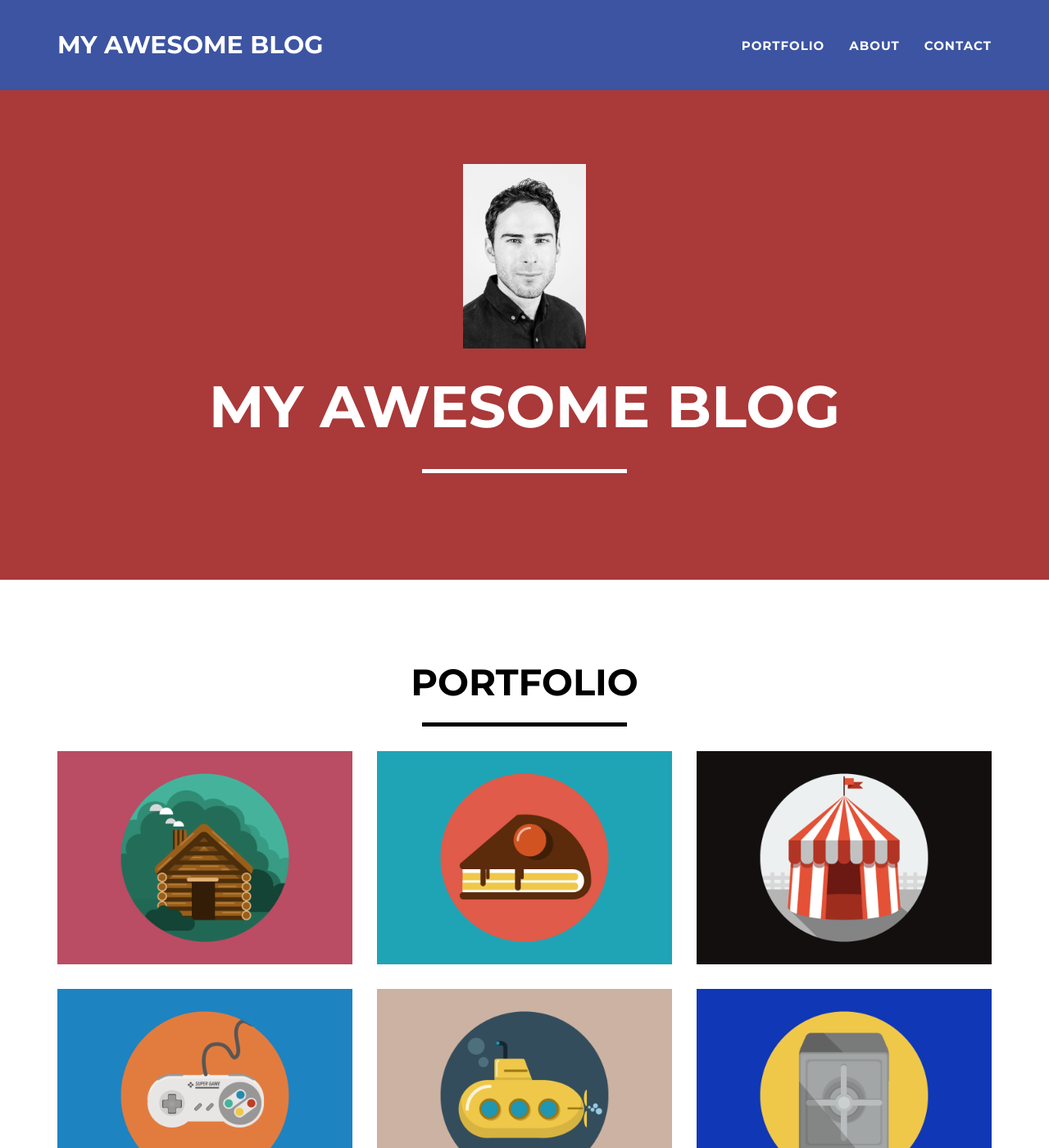
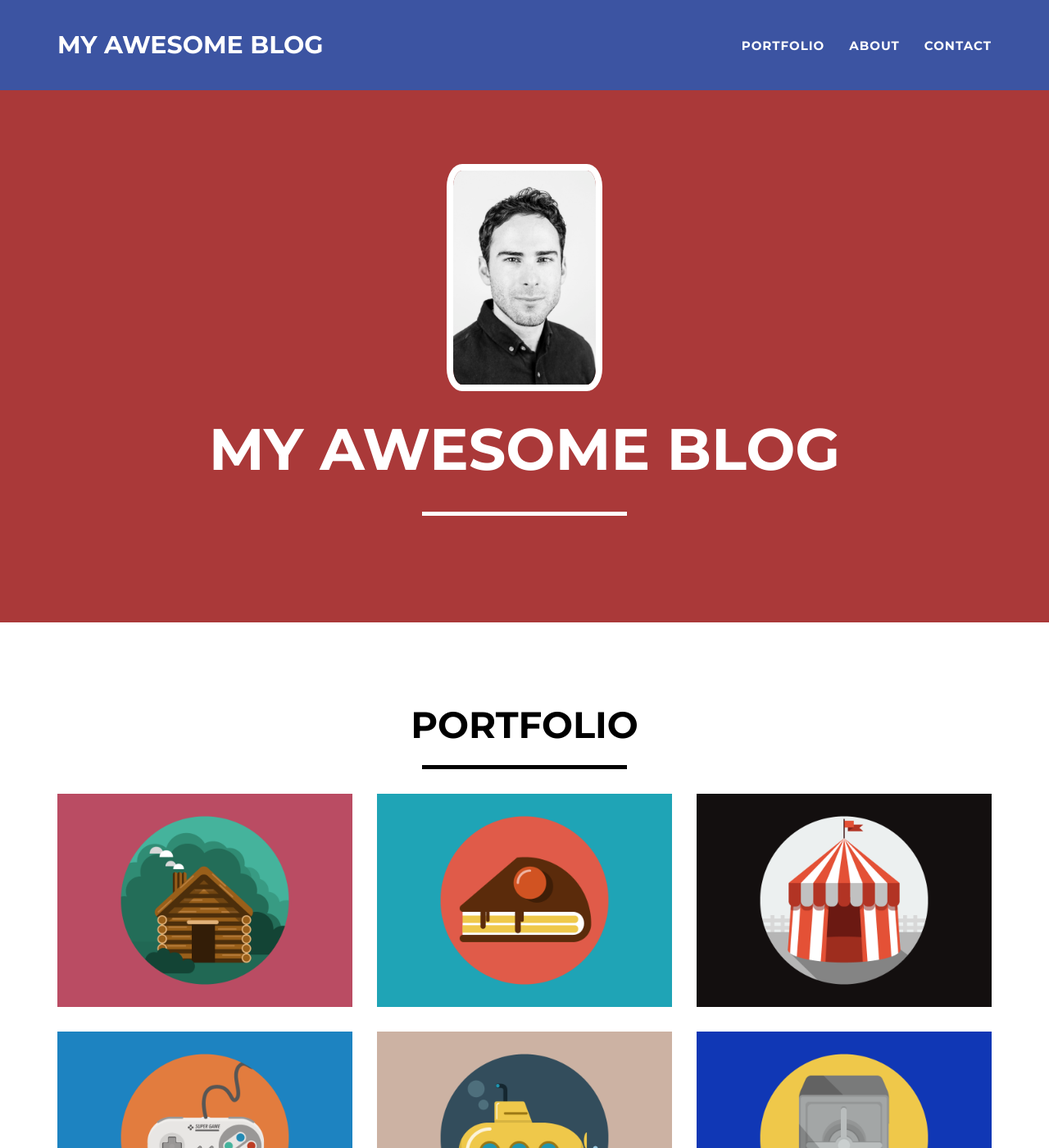
Before and after one commit to NJonesy/NJonesy.github.io, a Jekyll site: the page built from index.html, in a window 1280 px wide and 1400 px high. Shown: the whole window at 82% size. Built offline with Jekyll 4.4.1, drawn with Linux system fonts in a browser that asks for light colours.

Commit message:
image styled

```diff
--- a/_includes/header.html
+++ b/_includes/header.html
@@ -3,7 +3,7 @@
         <div class="container">
             <div class="row">
                 <div class="col-lg-12">
-                    <img class="img-responsive" src="img/headshot.jpg" width="150px" alt="">
+                    <img class="img-responsive" src="img/headshot.jpg" width="190px" alt="">
                     <div class="intro-text">
                         <span class="name">{{ site.title }}</span>
                         <hr class="star-light">
--- a/style.css
+++ b/style.css
@@ -100,6 +100,9 @@ header .container {
 header img {
     display: block;
     margin: 0 auto 20px;
+    border: solid;
+    border-width: 8px;
+    border-radius: 10%;
 }
 
 header .intro-text .name {
```
